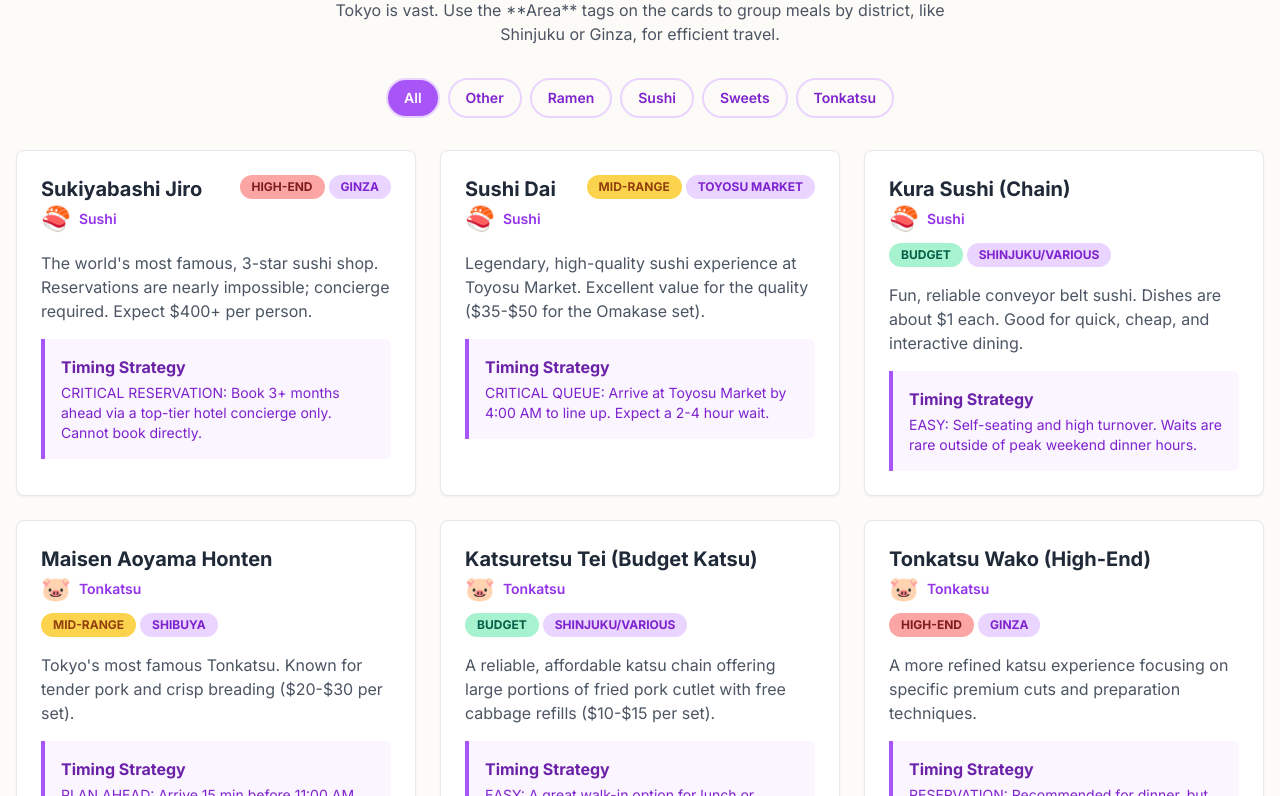
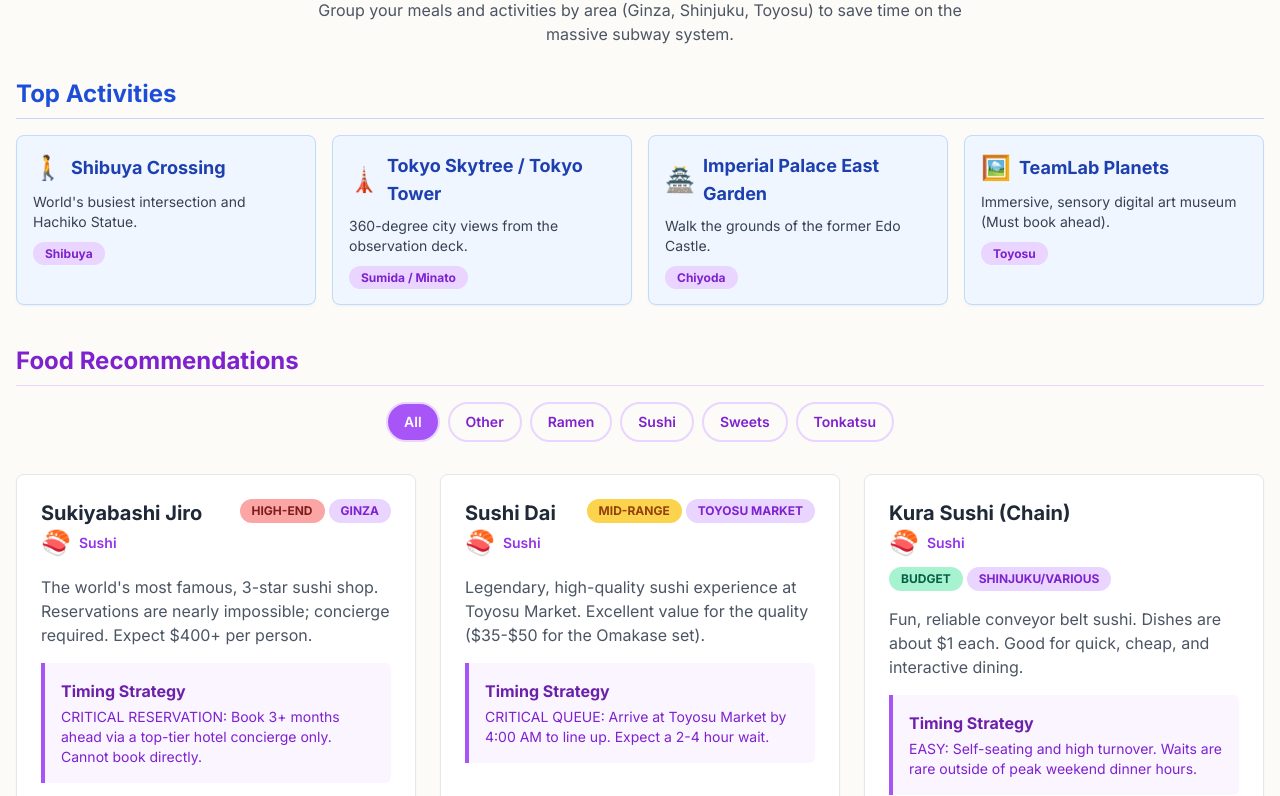
Before and after one commit to dougli821/Japan-travel, a plain HTML site: page index.html in a window 1280 px wide. Shown: the part 305-1101 px from the top of the page. Drawn offline with nearby package versions, Linux system fonts and the light colour scheme.

Commit message:
Revise title and enhance section descriptions
Updated the title and descriptions for various sections to enhance clarity and focus on activities. Added new sections for activities and refined the rendering logic for better user experience.

```diff
--- a/index.html
+++ b/index.html
@@ -3,7 +3,7 @@
 <head>
     <meta charset="UTF-8">
     <meta name="viewport" content="width=device-width, initial-scale=1.0">
-    <title>Japan Culinary Adventure Planner</title>
+    <title>Japan Culinary & Activity Planner</title>
     <script src="https://cdn.tailwindcss.com"></script>
     <script src="https://cdn.jsdelivr.net/npm/chart.js"></script>
     <link href="https://fonts.googleapis.com/css2?family=Inter:wght@400;600;700&display=swap" rel="stylesheet">
@@ -30,6 +30,7 @@
         }
         .card {
             transition: transform 0.3s ease, box-shadow 0.3s ease;
+            cursor: pointer;
         }
         .card:hover {
             transform: translateY(-5px);
@@ -39,6 +40,7 @@
         .price-mid { background-color: #fcd34d; color: #92400e; } /* Yellow for Mid-Range */
         .price-budget { background-color: #a7f3d0; color: #065f46; } /* Green for Budget */
         .area-tag { background-color: #e9d5ff; color: #7e22ce; } /* Purple for Area */
+        .activity-card { border-left: 4px solid #3b82f6; }
         .chart-container {
             position: relative;
             width: 100%;
@@ -60,8 +62,8 @@
     <div class="container mx-auto px-4 py-8">
 
         <header class="text-center mb-12">
-            <h1 class="text-4xl md:text-5xl font-bold text-purple-800 mb-2">Japan Culinary Adventure</h1>
-            <p class="text-lg text-gray-600">Explore meals by **Price Range** and **City Area** for smarter planning.</p>
+            <h1 class="text-4xl md:text-5xl font-bold text-purple-800 mb-2">Japan Culinary & Activity Planner</h1>
+            <p class="text-lg text-gray-600">Explore food by **Price/Commitment** and group activities by **Area** for a perfect itinerary.</p>
         </header>
 
         <nav class="flex justify-center border-b border-gray-200 mb-8 overflow-x-auto whitespace-nowrap">
@@ -73,33 +75,52 @@
 
         <main id="content-container">
 
+            <!-- TOKYO SECTION -->
             <section id="tokyo-section" class="content-section">
                 <div class="text-center mb-8">
-                    <h2 class="text-3xl font-bold text-gray-800">Tokyo's Culinary Scene</h2>
-                    <p class="mt-2 text-gray-600 max-w-2xl mx-auto">Tokyo is vast. Use the **Area** tags on the cards to group meals by district, like Shinjuku or Ginza, for efficient travel.  </p>
+                    <h2 class="text-3xl font-bold text-gray-800">Tokyo: The Megacity Map</h2>
+                    <p class="mt-2 text-gray-600 max-w-2xl mx-auto">Group your meals and activities by area (Ginza, Shinjuku, Toyosu) to save time on the massive subway system. </p>
                 </div>
+
+                <h3 class="text-2xl font-bold text-blue-700 mb-4 border-b border-blue-200 pb-2">Top Activities</h3>
+                <div id="tokyo-activities" class="grid grid-cols-1 md:grid-cols-2 lg:grid-cols-4 gap-4 mb-10"></div>
+
+                <h3 class="text-2xl font-bold text-purple-700 mb-4 border-b border-purple-200 pb-2">Food Recommendations</h3>
                 <div id="tokyo-filters" class="flex justify-center flex-wrap gap-2 mb-8"></div>
                 <div id="tokyo-cards" class="grid grid-cols-1 md:grid-cols-2 lg:grid-cols-3 gap-6"></div>
             </section>
 
+            <!-- OSAKA SECTION -->
             <section id="osaka-section" class="content-section hidden">
                 <div class="text-center mb-8">
-                    <h2 class="text-3xl font-bold text-gray-800">Osaka: The Nation's Kitchen</h2>
-                    <p class="mt-2 text-gray-600 max-w-2xl mx-auto">Most of Osaka's top spots are clustered around the Namba/Dotonbori area, making walking the primary mode of transport here. </p>
+                    <h2 class="text-3xl font-bold text-gray-800">Osaka: The Nation's Kitchen Map</h2>
+                    <p class="mt-2 text-gray-600 max-w-2xl mx-auto">Most food spots are near Namba/Dotonbori (Minami area), while USJ is in the west. Plan for travel time to the park. </p>
                 </div>
+
+                <h3 class="text-2xl font-bold text-blue-700 mb-4 border-b border-blue-200 pb-2">Top Activities</h3>
+                <div id="osaka-activities" class="grid grid-cols-1 md:grid-cols-2 lg:grid-cols-4 gap-4 mb-10"></div>
+
+                <h3 class="text-2xl font-bold text-purple-700 mb-4 border-b border-purple-200 pb-2">Food Recommendations</h3>
                 <div id="osaka-filters" class="flex justify-center flex-wrap gap-2 mb-8"></div>
                 <div id="osaka-cards" class="grid grid-cols-1 md:grid-cols-2 lg:grid-cols-3 gap-6"></div>
             </section>
 
+            <!-- KYOTO SECTION -->
             <section id="kyoto-section" class="content-section hidden">
                 <div class="text-center mb-8">
-                    <h2 class="text-3xl font-bold text-gray-800">Kyoto's Refined Tastes</h2>
-                    <p class="mt-2 text-gray-600 max-w-2xl mx-auto">Kyoto is best navigated by bus, so group your meals by area like Gion or Nishiki Market to save time. </p>
+                    <h2 class="text-3xl font-bold text-gray-800">Kyoto: The Cultural Core Map</h2>
+                    <p class="mt-2 text-gray-600 max-w-2xl mx-auto">Activities and refined dining are spread out (Arashiyama, Gion, Fushimi). Focus on the bus network for travel between districts. </p>
                 </div>
+
+                <h3 class="text-2xl font-bold text-blue-700 mb-4 border-b border-blue-200 pb-2">Top Activities</h3>
+                <div id="kyoto-activities" class="grid grid-cols-1 md:grid-cols-2 lg:grid-cols-4 gap-4 mb-10"></div>
+
+                <h3 class="text-2xl font-bold text-purple-700 mb-4 border-b border-purple-200 pb-2">Food Recommendations</h3>
                 <div id="kyoto-filters" class="flex justify-center flex-wrap gap-2 mb-8"></div>
                 <div id="kyoto-cards" class="grid grid-cols-1 md:grid-cols-2 lg:grid-cols-3 gap-6"></div>
             </section>
 
+            <!-- TIPS SECTION -->
             <section id="tips-section" class="content-section hidden">
                 <div class="text-center mb-8">
                     <h2 class="text-3xl font-bold text-gray-800">Essential Foodie Pro-Tips & Logistics</h2>
@@ -214,19 +235,57 @@
             { city: 'kyoto', name: 'Saryo Tsujiri', category: 'Sweets/Matcha', icon: '🍵', priceRange: 'High-End', area: 'Gion', description: 'Known for its highly refined, high-grade matcha drinks and seasonal desserts. A high-quality sweet experience.', timing: 'QUEUE: Plan for 20-40 minutes wait, especially in the afternoon.' }
         ];
 
+        const activityData = {
+            tokyo: [
+                { name: 'Shibuya Crossing', description: 'World\'s busiest intersection and Hachiko Statue.', area: 'Shibuya', icon: '🚶' },
+                { name: 'Tokyo Skytree / Tokyo Tower', description: '360-degree city views from the observation deck.', area: 'Sumida / Minato', icon: '🗼' },
+                { name: 'Imperial Palace East Garden', description: 'Walk the grounds of the former Edo Castle.', area: 'Chiyoda', icon: '🏯' },
+                { name: 'TeamLab Planets', description: 'Immersive, sensory digital art museum (Must book ahead).', area: 'Toyosu', icon: '🖼️' },
+            ],
+            osaka: [
+                { name: 'Universal Studios Japan (USJ)', description: 'Major theme park, home to Super Nintendo World (Full Day commitment).', area: 'Konohana Ward', icon: '🎢' },
+                { name: 'Osaka Castle', description: 'Stunning reconstruction of the famous castle.', area: 'Chuo Ward', icon: '🛡️' },
+                { name: 'Shinsekai & Tsutenkaku Tower', description: 'Explore the nostalgic, retro district and tower.', area: 'Shinsekai', icon: '⛩️' },
+                { name: 'Umeda Sky Building', description: 'Floating Garden Observatory for fantastic city views.', area: 'Kita Ward', icon: '🏙️' },
+            ],
+            kyoto: [
+                { name: 'Fushimi Inari Shrine', description: 'Hike through thousands of red torii gates (best at sunrise).', area: 'Fushimi Ward', icon: '🦊' },
+                { name: 'Arashiyama Bamboo Grove', description: 'Visit the famous bamboo forest and surrounding Sagano area.', area: 'Arashiyama', icon: '🎋' },
+                { name: 'Kiyomizu-dera Temple', description: 'Iconic wooden temple with panoramic city views.', area: 'Higashiyama', icon: '🙏' },
+                { name: 'Gion District Walk', description: 'Explore the historical geisha district and traditional houses.', area: 'Gion', icon: '👘' },
+            ]
+        };
+
         const waitTimeData = [
-            { name: "Sukiyabashi Jiro (Booking)", time: 4 }, // ~17 weeks lead time
+            { name: "Sukiyabashi Jiro (Booking)", time: 4 },
             { name: "Sushi Dai (Tokyo)", time: 3.5 },
             { name: "Kikunoi Roan (Booking)", time: 2.5 },
             { name: "Menbaka Fire Ramen (Kyoto)", time: 1.5 },
             { name: "Ginza Kagari Ramen (Tokyo)", time: 1.5 },
-            { name: "Maisen Tonkatsu (Tokyo)", time: 1 },
             { name: "Mizuno Okonomiyaki (Osaka)", time: 1 },
         ];
 
-        document.addEventListener('DOMContentLoaded', () => {
-            const navLinks = document.querySelectorAll('.nav-link');
-            const sections = document.querySelectorAll('.content-section');
+        const renderActivities = (city) => {
+            const container = document.getElementById(`${city}-activities`);
+            if (!container) return;
+            container.innerHTML = '';
+
+            activityData[city].forEach(item => {
+                const card = document.createElement('div');
+                card.className = 'activity-card bg-blue-50 p-4 rounded-lg shadow-sm border border-blue-200';
+                card.innerHTML = `
+                    <div class="flex items-center mb-2">
+                        <span class="text-2xl mr-2">${item.icon}</span>
+                        <h4 class="font-bold text-lg text-blue-800">${item.name}</h4>
+                    </div>
+                    <p class="text-sm text-gray-700 mb-2">${item.description}</p>
+                    <span class="px-3 py-1 text-xs font-bold rounded-full area-tag">
+                        ${item.area}
+                    </span>
+                `;
+                container.appendChild(card);
+            });
+        };
 
         const renderCards = (city, category = 'All') => {
             const container = document.getElementById(`${city}-cards`);
@@ -347,9 +406,16 @@
             });
         };
 
+        // Ensure all execution logic runs after the DOM is fully loaded and elements are available.
+        document.addEventListener('DOMContentLoaded', () => {
+
+            const navLinks = document.querySelectorAll('.nav-link');
+            const sections = document.querySelectorAll('.content-section');
+
             navLinks.forEach(link => {
                 link.addEventListener('click', () => {
                     const targetId = link.dataset.target;
+                    const city = targetId.replace('-section', '');
 
                     navLinks.forEach(l => l.classList.remove('active'));
                     link.classList.add('active');
@@ -361,16 +427,21 @@
                             section.classList.add('hidden');
                         }
                     });
+
+                    // Only render city-specific content if not on the tips tab
+                    if (city !== 'tips') {
+                        renderFilters(city);
+                        renderCards(city);
+                        renderActivities(city);
+                    }
                 });
             });
 
-            // Initial rendering
+            // Initial rendering on page load
+            // This runs the first time to show the Tokyo content and the chart.
             renderFilters('tokyo');
             renderCards('tokyo');
-            renderFilters('osaka');
-            renderCards('osaka');
-            renderFilters('kyoto');
-            renderCards('kyoto');
+            renderActivities('tokyo');
             renderChart();
         });
     </script>
```
Lines whose indentation alone changed are shown as unchanged.
